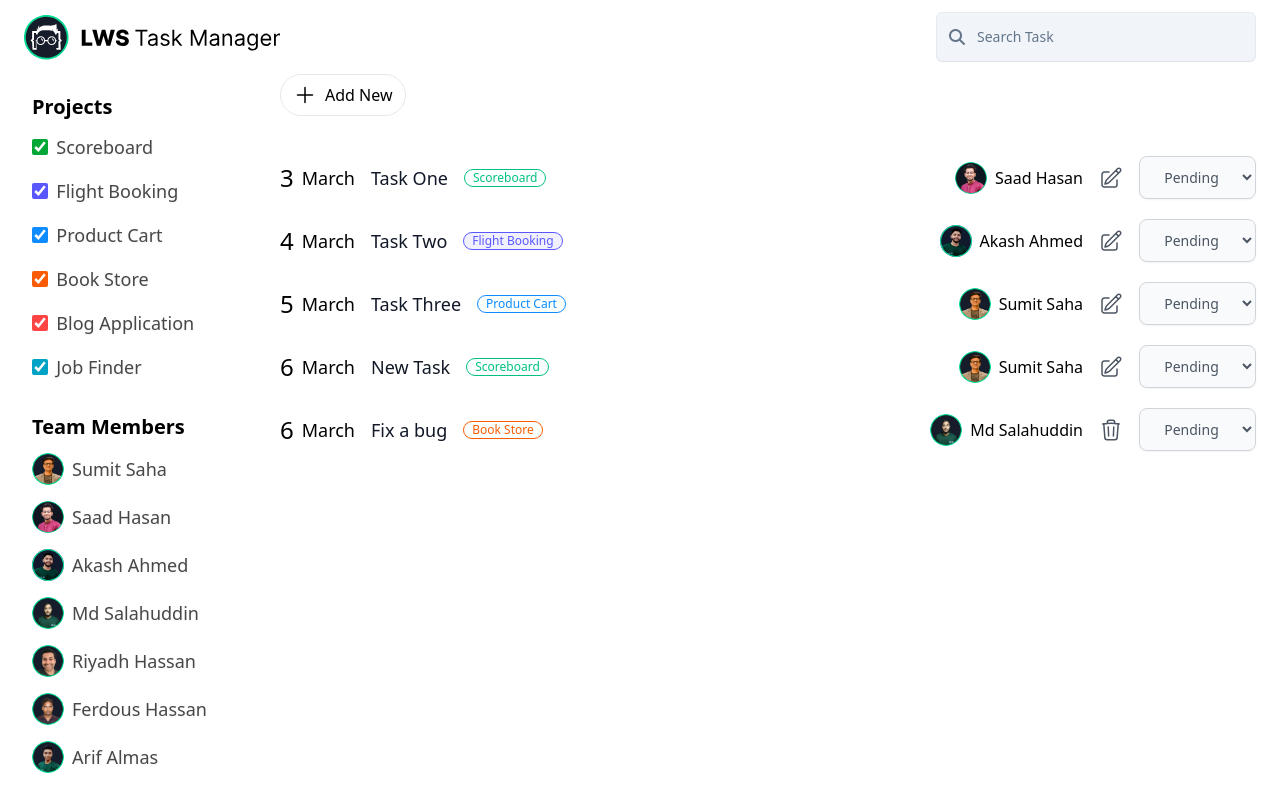
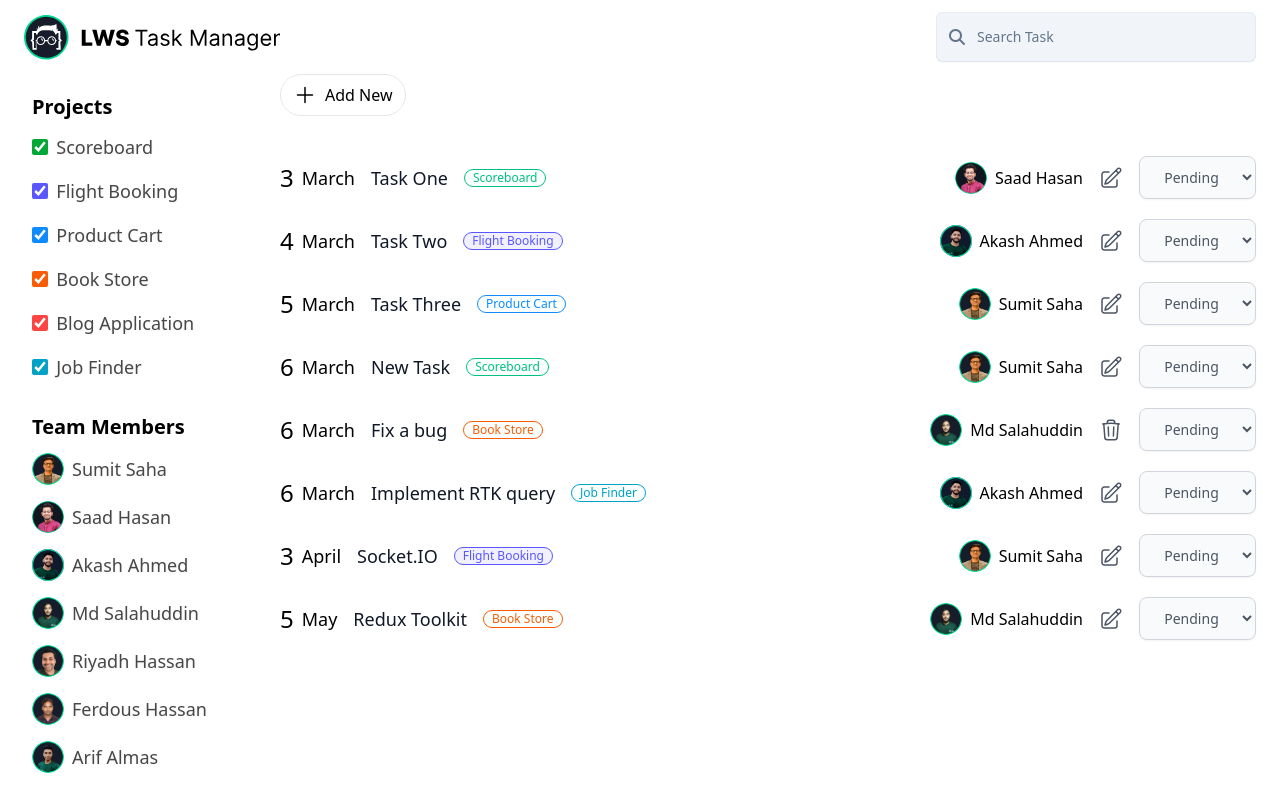
Before and after one commit to codernoyan/task-manager-app, a React (Vite) app: page / in a window 1280 px wide. Built offline with nearby package versions, Linux system fonts and the light colour scheme; data requests are answered from the project's data file.

Commit message:
added add task

```diff
--- a/server/db.json
+++ b/server/db.json
@@ -151,6 +151,51 @@
       },
       "id": 5,
       "status": "completed"
+    },
+    {
+      "taskName": "Implement RTK query",
+      "teamMember": {
+        "name": "Akash Ahmed",
+        "avatar": "/images/avatars/akash.png",
+        "id": 3
+      },
+      "project": {
+        "id": 6,
+        "projectName": "Job Finder",
+        "colorClass": "color-jobFinder"
+      },
+      "deadline": "2023-03-18",
+      "id": 6
+    },
+    {
+      "taskName": "Socket.IO",
+      "teamMember": {
+        "name": "Sumit Saha",
+        "avatar": "/images/avatars/sumit.png",
+        "id": 1
+      },
+      "project": {
+        "id": 2,
+        "projectName": "Flight Booking",
+        "colorClass": "color-flight"
+      },
+      "deadline": "2023-04-05",
+      "id": 7
+    },
+    {
+      "taskName": "Redux Toolkit",
+      "teamMember": {
+        "name": "Md Salahuddin",
+        "avatar": "/images/avatars/salahuddin.png",
+        "id": 4
+      },
+      "project": {
+        "id": 4,
+        "projectName": "Book Store",
+        "colorClass": "color-bookstore"
+      },
+      "deadline": "2023-05-26",
+      "id": 8
     }
   ]
 }
--- a/src/components/add/Form.jsx
+++ b/src/components/add/Form.jsx
@@ -1,42 +1,77 @@
+import { useGetProjectsQuery } from "../../features/projects/projectsApi";
+import { useGetTeamQuery } from "../../features/team/teamApi";
+import { useState, useEffect } from "react"
+import { useAddTaskMutation } from "../../features/tasks/tasksApi";
+import { useNavigate } from "react-router-dom";
+import Error from "../ui/Error";
+
 export default function Form() {
+  const [input, setInput] = useState({
+    taskName: '',
+    teamMember: {},
+    project: {},
+    deadline: '',
+  });
+  const { data: team } = useGetTeamQuery();
+  const { data: projects } = useGetProjectsQuery();
+  const [addTask, { isLoading, isError, error, isSuccess }] = useAddTaskMutation();
+  const navigate = useNavigate();
+
+  const handleAddTask = (e) => {
+    e.preventDefault();
+    const { taskName, teamMember, project, deadline } = input || {};
+    console.log(deadline)
+    addTask({
+      taskName,
+      teamMember: JSON.parse(teamMember),
+      project: JSON.parse(project),
+      deadline,
+    });
+  };
+
+  useEffect(() => {
+    if (isSuccess) {
+      navigate('/');
+    }
+  }, [isSuccess])
+
   return (
-    <form className="space-y-6">
+    <>
+      <form onSubmit={handleAddTask} className="space-y-6">
         <div className="fieldContainer">
           <label htmlFor="lws-taskName">Task Name</label>
-        <input type="text" name="taskName" id="lws-taskName" required placeholder="Implement RTK Query" />
+          <input onChange={(e) => setInput({ ...input, taskName: e.target.value })} type="text" name="taskName" id="lws-taskName" required placeholder="Implement RTK Query" value={input.taskName} />
         </div>
         <div className="fieldContainer">
           <label>Assign To</label>
-        <select name="teamMember" id="lws-teamMember" required>
-          <option value hidden selected>Select Job</option>
-          <option>Sumit Saha</option>
-          <option>Sadh Hasan</option>
-          <option>Akash Ahmed</option>
-          <option>Md Salahuddin</option>
-          <option>Riyadh Hassan</option>
-          <option>Ferdous Hassan</option>
-          <option>Arif Almas</option>
+          <select name="teamMember" id="lws-teamMember" required
+            onChange={(e) => setInput({ ...input, teamMember: e.target.value })} value={input.teamMember}>
+            <option value hidden defaultValue>Select Job</option>
+            {
+              team?.map((t) => <option key={t.id} value={JSON.stringify(t)}>{t.name}</option>)
+            }
           </select>
         </div>
         <div className="fieldContainer">
           <label htmlFor="lws-projectName">Project Name</label>
-        <select id="lws-projectName" name="projectName" required>
-          <option value hidden selected>Select Project</option>
-          <option>Scoreboard</option>
-          <option>Flight Booking</option>
-          <option>Product Cart</option>
-          <option>Book Store</option>
-          <option>Blog Application</option>
-          <option>Job Finder</option>
+          <select id="lws-projectName" name="projectName" required onChange={(e) => setInput({ ...input, project: e.target.value })} value={input.project}>
+            <option value hidden defaultValue>Select Project</option>
+            {
+              projects?.map((project) => <option key={project.id} value={JSON.stringify(project)}>{project.projectName}</option>)
+            }
           </select>
         </div>
         <div className="fieldContainer">
           <label htmlFor="lws-deadline">Deadline</label>
-        <input type="date" name="deadline" id="lws-deadline" required />
+          <input onChange={(e) => setInput({ ...input, deadline: e.target.value })} type="date" name="deadline" id="lws-deadline" required value={input.deadline} />
         </div>
         <div className="text-right">
-        <button type="submit" className="lws-submit">Save</button>
+          <button disabled={isLoading} type="submit" className="lws-submit">Save</button>
         </div>
       </form>
+      {
+        error?.data && <Error />
+      }
+    </>
   )
 }
--- a/src/components/tasksList/Task.jsx
+++ b/src/components/tasksList/Task.jsx
@@ -32,19 +32,9 @@ export default function Task({ task }) {
         {/* delete button will not shown to the ui, until the status of the task will be completed */}
         {
           status === 'completed' ?
-            <button class="lws-delete">
-              <svg
-                fill="none"
-                viewBox="0 0 24 24"
-                stroke-width="1.5"
-                stroke="currentColor"
-                class="w-6 h-6 text-gray-600 hover:text-red-600"
-              >
-                <path
-                  stroke-linecap="round"
-                  stroke-linejoin="round"
-                  d="M14.74 9l-.346 9m-4.788 0L9.26 9m9.968-3.21c.342.052.682.107 1.022.166m-1.022-.165L18.16 19.673a2.25 2.25 0 01-2.244 2.077H8.084a2.25 2.25 0 01-2.244-2.077L4.772 5.79m14.456 0a48.108 48.108 0 00-3.478-.397m-12 .562c.34-.059.68-.114 1.022-.165m0 0a48.11 48.11 0 013.478-.397m7.5 0v-.916c0-1.18-.91-2.164-2.09-2.201a51.964 51.964 0 00-3.32 0c-1.18.037-2.09 1.022-2.09 2.201v.916m7.5 0a48.667 48.667 0 00-7.5 0"
-                />
+            <button className="lws-delete">
+              <svg fill="none" viewBox="0 0 24 24" strokeWidth="1.5" stroke="currentColor" className="w-6 h-6 text-gray-600 hover:text-red-600">
+                <path strokeLinecap="round" strokeLinejoin="round" d="M14.74 9l-.346 9m-4.788 0L9.26 9m9.968-3.21c.342.052.682.107 1.022.166m-1.022-.165L18.16 19.673a2.25 2.25 0 01-2.244 2.077H8.084a2.25 2.25 0 01-2.244-2.077L4.772 5.79m14.456 0a48.108 48.108 0 00-3.478-.397m-12 .562c.34-.059.68-.114 1.022-.165m0 0a48.11 48.11 0 013.478-.397m7.5 0v-.916c0-1.18-.91-2.164-2.09-2.201a51.964 51.964 0 00-3.32 0c-1.18.037-2.09 1.022-2.09 2.201v.916m7.5 0a48.667 48.667 0 00-7.5 0" />
               </svg>
             </button>
             :
@@ -59,7 +49,7 @@ export default function Task({ task }) {
         {/* edit button */}
 
         <select className="lws-status">
-          <option value="pending" selected>Pending</option>
+          <option value="pending" defaultValue>Pending</option>
           <option value="inProgress">In Progress</option>
           <option value="complete">Completed</option>
         </select>
```
Lines whose indentation alone changed are shown as unchanged.
